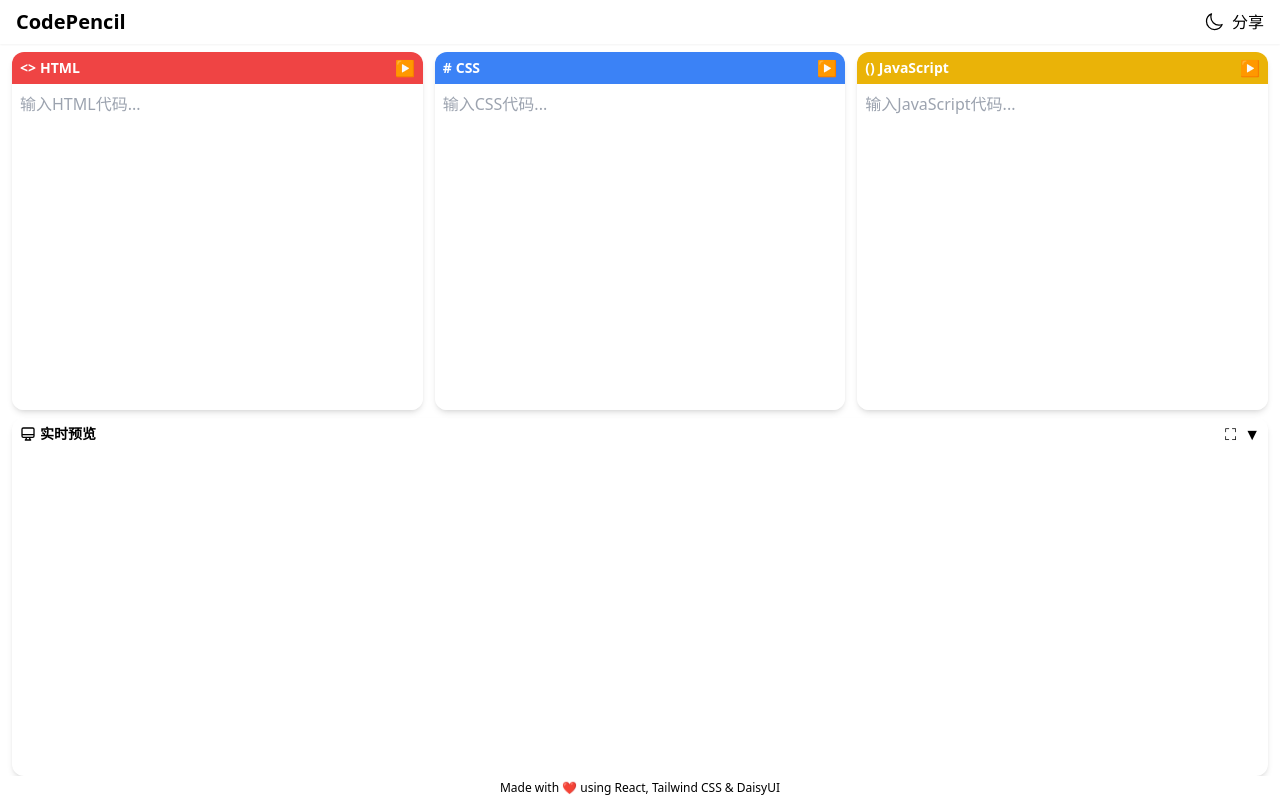
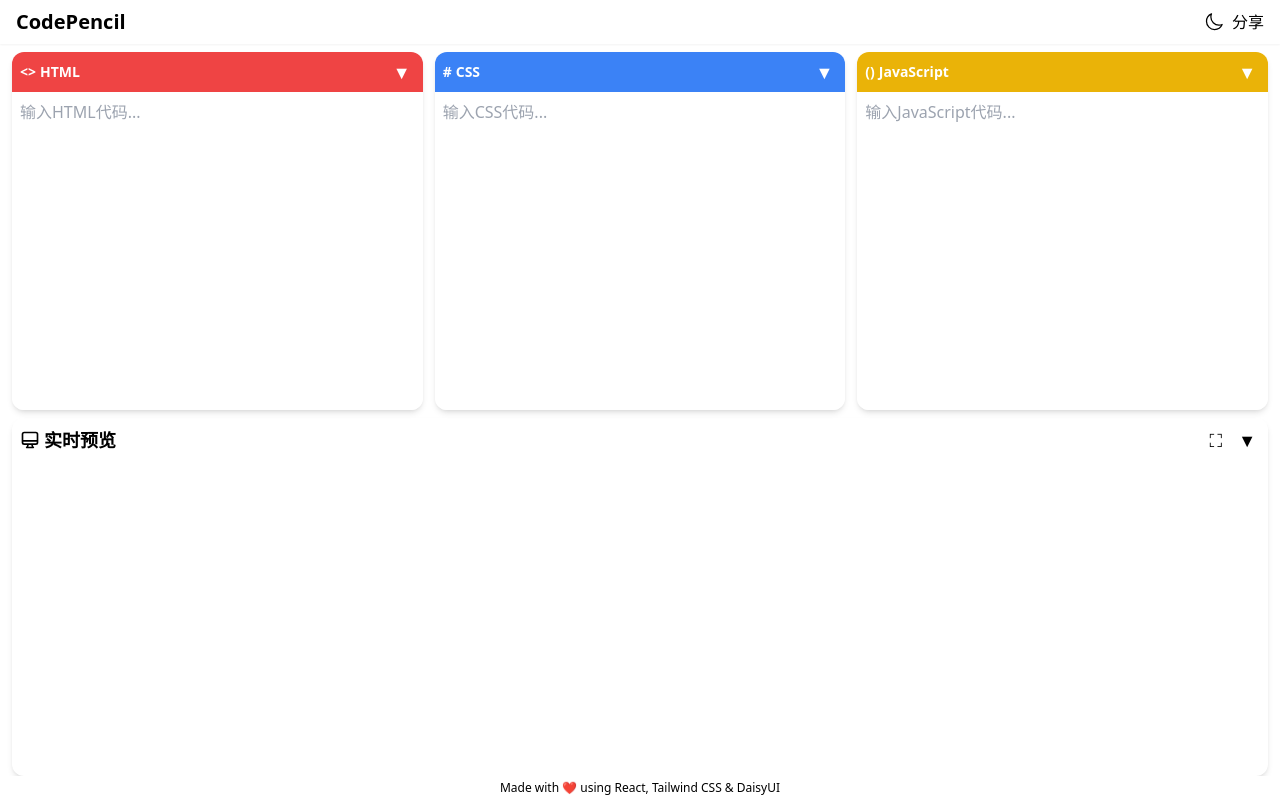
Before and after one commit to zqmzhong/CodePencil, a React (Vite) app: page / in a window 1280 px wide. Built offline with nearby package versions, Linux system fonts and the light colour scheme.

Commit message:
样式优化

```diff
--- a/src/components/CodeEditor.jsx
+++ b/src/components/CodeEditor.jsx
@@ -59,11 +59,16 @@ export function CodeEditor({ title, value, onChange, placeholder, icon }) {
   return (
     <div
       ref={editorRef}
-      className={`${isCollapsed ? `${headerClass} w-14 h-full flex-none flex flex-col items-center shadow-md` : 'card h-full flex-1 flex flex-col bg-base-100 editor-container shadow-md rounded-xl themed-element'} transition-all duration-500 ease-in-out overflow-hidden relative ${isAnimating ? 'pointer-events-none' : ''}`}>
+      className={
+        isCollapsed
+          ? `card h-full w-10 flex-none flex flex-col ${headerClass} shadow-md rounded-xl overflow-hidden relative transition-none ${isAnimating ? 'pointer-events-none' : ''}`
+          : `card h-full flex-1 flex flex-col bg-base-100 editor-container shadow-md rounded-xl themed-element overflow-hidden relative transition-[width] duration-500 ease-in-out ${isAnimating ? 'pointer-events-none' : ''}`
+      }
+    >
       {/* 添加一个额外的背景层，确保圆角正确显示 */}
       {!isCollapsed && <div className="absolute inset-0 bg-base-200 -z-10 themed-element" />}
 
-      <div className={`${headerClass} text-white px-2 py-1 flex items-center justify-between w-full`}>
+      <div className={`${headerClass} ${isCollapsed ? 'h-full' : 'h-10'} text-white p-2 flex items-center justify-between w-full transition-none`}>
         <div className="flex items-center gap-1">
           {isCollapsed ? (
             <div className="font-bold text-xs [writing-mode:vertical-lr] py-1 text-center w-full">{title}</div>
@@ -75,7 +80,6 @@ export function CodeEditor({ title, value, onChange, placeholder, icon }) {
           )}
         </div>
         {!isCollapsed && (
-          <div className="flex gap-1">
           <button
             type="button"
             onClick={() => {
@@ -85,18 +89,14 @@ export function CodeEditor({ title, value, onChange, placeholder, icon }) {
                 setTimeout(() => setIsAnimating(false), 500);
               }, 50);
             }}
-              className="btn btn-circle btn-ghost btn-xs text-white hover:bg-white/20"
+            className="p-1 rounded-md text-white focus:outline-none focus:ring-0 transition-colors hover:bg-white/20 active:bg-white/30"
           >
-              <span>
-                ▶
-              </span>
+            <span className="text-lg">▼</span>
           </button>
-          </div>
         )}
       </div>
 
-      {!isCollapsed && (
-        <div className="card-body p-0 flex-1 bg-base-300 themed-element">
+      <div className={`card-body p-0 overflow-auto flex-1 bg-base-300 themed-element ${isCollapsed ? 'hidden' : 'flex'}`}>
         <div className={`h-full overflow-auto flex-1 prism-editor-wrapper ${theme === 'dark' ? 'dark-theme' : 'light-theme'}`}>
           <Editor
             value={value}
@@ -118,7 +118,6 @@ export function CodeEditor({ title, value, onChange, placeholder, icon }) {
           />
         </div>
       </div>
-      )}
 
       {isCollapsed && (
         <button
@@ -130,11 +129,9 @@ export function CodeEditor({ title, value, onChange, placeholder, icon }) {
               setTimeout(() => setIsAnimating(false), 500);
             }, 50);
           }}
-          className="mt-auto mb-2 btn btn-circle btn-xs text-white bg-white/20 hover:bg-white/30"
+          className="p-1 rounded-md text-white focus:outline-none focus:ring-0 transition-colors hover:bg-white/20 active:bg-white/30 mt-auto mb-2"
         >
-          <span>
-            ◀
-          </span>
+          <span className="text-lg">▲</span>
         </button>
       )}
     </div>
--- a/src/components/Preview.jsx
+++ b/src/components/Preview.jsx
@@ -46,19 +46,19 @@ export function Preview({ code, renderPreview }) {
       {!isCollapsed && <div className="absolute inset-0 bg-base-200 -z-10 themed-element" />}
       <div className="px-2 py-1 flex items-center justify-between border-b-0 bg-base-200">
         <div className="flex items-center gap-1">
-          <svg xmlns="http://www.w3.org/2000/svg" className="h-4 w-4" fill="none" viewBox="0 0 24 24" stroke="currentColor" aria-hidden="true" role="img">
+          <svg xmlns="http://www.w3.org/2000/svg" className="h-5 w-5" fill="none" viewBox="0 0 24 24" stroke="currentColor" aria-hidden="true" role="img">
             <title>预览图标</title>
             <path strokeLinecap="round" strokeLinejoin="round" strokeWidth={2} d="M9.75 17L9 20l-1 1h8l-1-1-.75-3M3 13h18M5 17h14a2 2 0 002-2V5a2 2 0 00-2-2H5a2 2 0 00-2 2v10a2 2 0 002 2z" />
           </svg>
-          <h2 className="text-sm font-bold">实时预览</h2>
+          <h2 className="text-lg font-bold">实时预览</h2>
         </div>
         <div className="flex gap-2">
           <button
             type="button"
             onClick={toggleFullscreen}
-            className="btn btn-circle btn-ghost btn-xs"
+            className="p-1 rounded-md text-base-content focus:outline-none focus:ring-0 transition-colors hover:bg-base-300 active:bg-base-400"
           >
-            <span>⛶</span>
+            <span className="text-lg">⛶</span>
           </button>
           <button
             type="button"
@@ -69,11 +69,9 @@ export function Preview({ code, renderPreview }) {
                 setTimeout(() => setIsAnimating(false), 500);
               }, 50);
             }}
-            className="btn btn-circle btn-ghost btn-xs"
+            className="p-1 rounded-md text-base-content focus:outline-none focus:ring-0 transition-colors hover:bg-base-300 active:bg-base-400"
           >
-            <span>
-              {isCollapsed ? '▲' : '▼'}
-            </span>
+            <span className="text-lg">{isCollapsed ? '▲' : '▼'}</span>
           </button>
         </div>
       </div>
```
Lines whose indentation alone changed are shown as unchanged.
